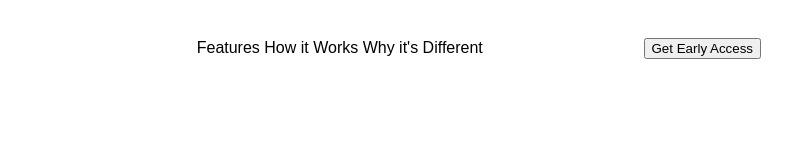
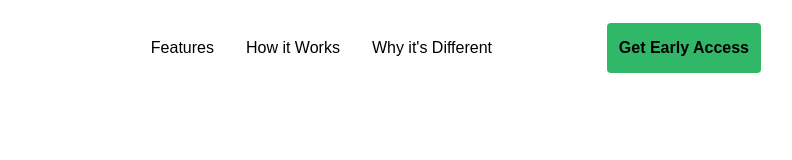
Before and after one commit to Eshtiaq-a/assignment_1, a plain HTML site: page index.html in a window 1280 px wide. Shown: the full height of the page, 391-1183 px from the left. Drawn offline with Linux system fonts and the light colour scheme.

Commit message:
fixed nav bar

```diff
--- a/index.html
+++ b/index.html
@@ -15,14 +15,17 @@
         <nav><div>
             <img src="./assets/logo-navbar.png" alt="Knowledge Vault Logo" class="logo">
             </div>
-             <ul>
-              Features
-              How it Works
-              Why it's Different</a></li>
+             <ul class="link-parent">
+             <li><a href="">Features</a></li>
+             <li><a href="">How it Works</a></li>
+              <li><a href="">Why it's Different</a></li>
             </ul>
 
-            <button class="btt"> Get Early Access</button>
+            <button class="btn"> Get Early Access</button>
         </nav>
+        </header>
+
+
 <body>
 
 </body>
--- a/styles.css
+++ b/styles.css
@@ -29,3 +29,22 @@ nav{
     max-width: 139px;
     /* margin-left: 120px; */
 }
+.btn{
+  background-color: #30B868;
+  border: none;
+  padding: 16px 12px;
+  border-radius: 4px;
+  font-size: 16px;
+  font-weight: bold;
+}
+.link-parent{
+  display: flex;
+  gap: 32px;
+  list-style: none;
+}
+.link-parent a{
+  text-decoration: none;
+  color: #000000;
+  font-size: 16px;
+  font-weight: 500;
+}
```
